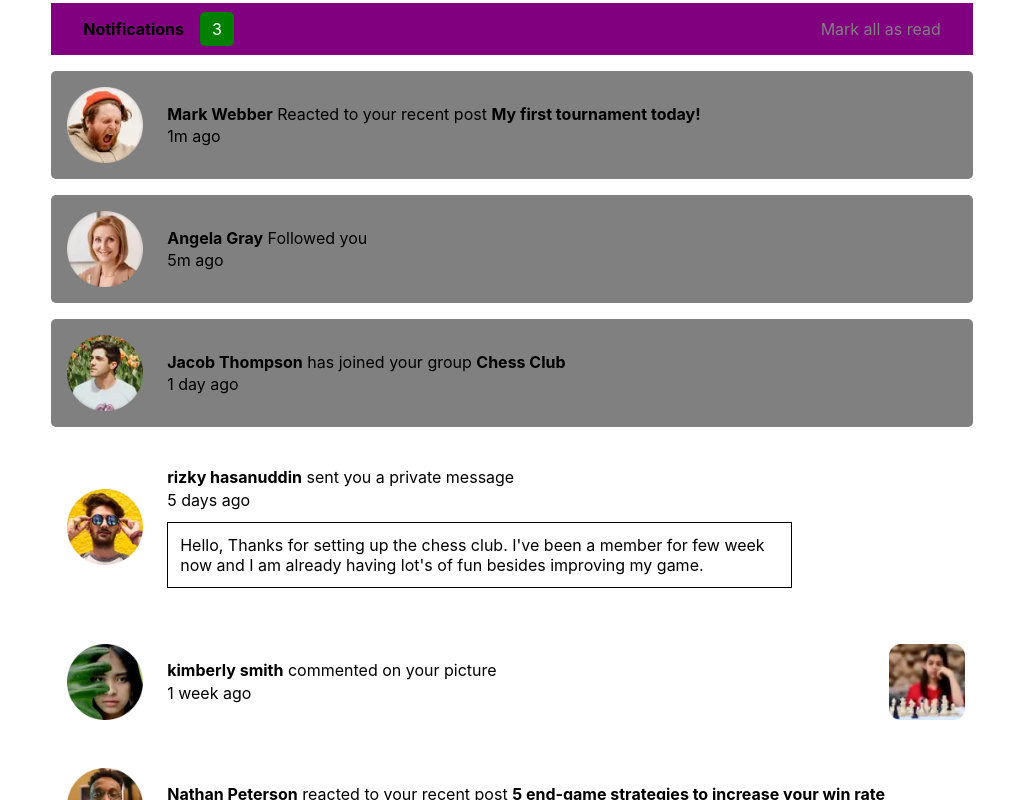
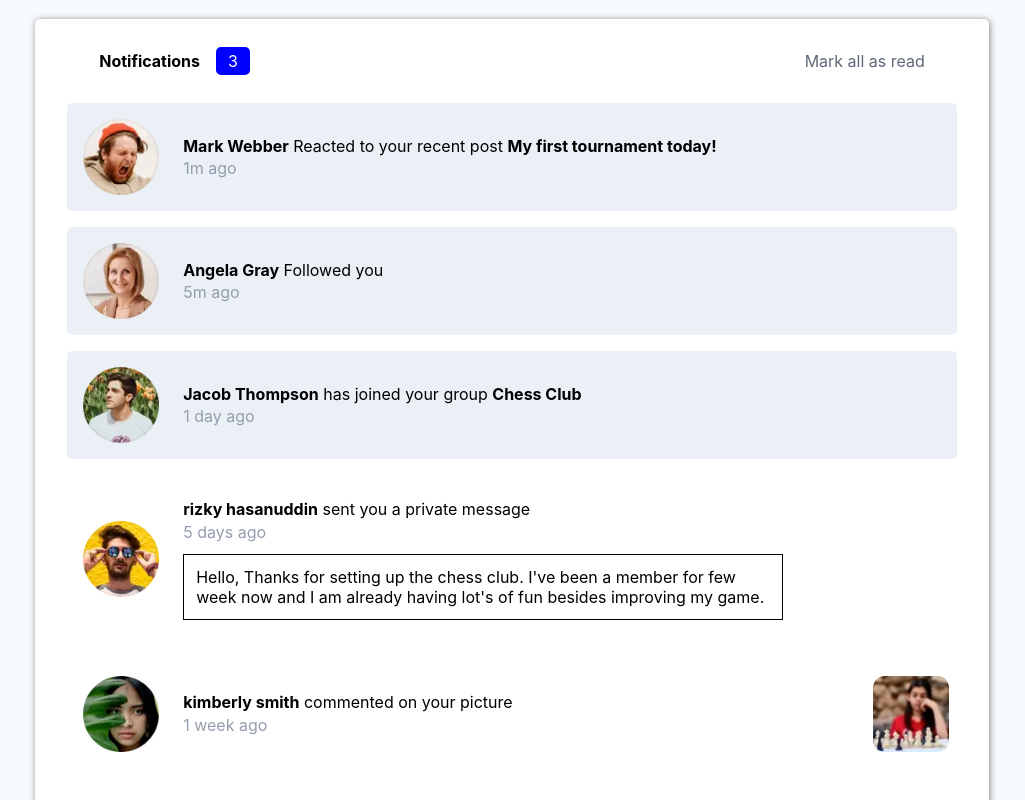
Before and after one commit to preetamvarun/Notifications-Page, a React (Create React App) app: page / in a window 1280 px wide. Shown: the top 800 px of the page, without its empty margins (128-1153 px from the left). Built offline with nearby package versions, Linux system fonts and the light colour scheme.

Commit message:
making the app look better

```diff
--- a/src/Childnot.css
+++ b/src/Childnot.css
@@ -6,7 +6,6 @@
 
 
 .noteCount{
-    background-color: purple;
     display : flex;
     justify-content: space-between;
     padding : 1rem 0rem;
@@ -21,8 +20,12 @@
 .noteCount a{
     display : inline-block;
     text-decoration : none;
-    color : grey;
+    color : hsl(219, 12%, 42%);
     margin-right : 2rem;
+}
+
+.noteCount a:hover{
+    color : blue;
 }
 
 .noteCount > div{
@@ -30,8 +33,8 @@
 }
 
 .noteCount span{
-    background-color: green;
-    padding : .45rem .75rem;
+    background-color: blue;
+    padding : .25rem .75rem;
     border-radius : 5px;
     color : white;
 }
--- a/src/Notifications.js
+++ b/src/Notifications.js
@@ -7,9 +7,9 @@ class Notifications extends Component{
         super(props);
         this.state = {
             track : [
-            {stateful : true, bckColor : 'grey', time : '1m ago', name : 'Mark Webber', msg1 : 'Reacted to your recent post', msg2 : 'My first tournament today!', path : 'mark-webber'},
-            {stateful : true, bckColor : 'grey', time : '5m ago', name : 'Angela Gray', msg1 : 'Followed you', msg2 : null, path : 'angela-gray'},
-            {stateful : true, bckColor : 'grey', time : '1 day ago', name : 'Jacob Thompson', msg1 : 'has joined your group', msg2 : 'Chess Club', path : 'jacob-thompson'},
+            {stateful : true, bckColor : 'hsl(211, 38%, 94%)', time : '1m ago', name : 'Mark Webber', msg1 : 'Reacted to your recent post', msg2 : 'My first tournament today!', path : 'mark-webber'},
+            {stateful : true, bckColor : 'hsl(211, 38%, 94%)', time : '5m ago', name : 'Angela Gray', msg1 : 'Followed you', msg2 : null, path : 'angela-gray'},
+            {stateful : true, bckColor : 'hsl(211, 38%, 94%)', time : '1 day ago', name : 'Jacob Thompson', msg1 : 'has joined your group', msg2 : 'Chess Club', path : 'jacob-thompson'},
             {stateful : false, bckColor : 'white', time : '5 days ago', name : 'rizky hasanuddin', msg1 : 'sent you a private message', msg2 : null, path : 'rizky-hasanuddin'},
             {stateful : false, bckColor : 'white', time : '1 week ago', name : 'kimberly smith', msg1 : 'commented on your picture', msg2 : null, path : 'kimberly-smith'},
             {stateful : false, bckColor : 'white', time : '2 weeks ago', name : 'Nathan Peterson', msg1 : 'reacted to your recent post', msg2 : '5 end-game strategies to increase your win rate', path : 'nathan-peterson'},
@@ -41,7 +41,7 @@ class Notifications extends Component{
         let newTrack = this.state.track;
         newTrack.forEach((obj) => {
             if(obj.name === name){
-                obj.bckColor = obj.bckColor === 'grey' ? 'white' : 'grey';
+                obj.bckColor = obj.bckColor === 'hsl(211, 38%, 94%)' ? 'white' : 'hsl(211, 38%, 94%)';
                 IncCount = obj.bckColor === 'white' ? false : true;
             }
         })
@@ -62,7 +62,8 @@ class Notifications extends Component{
         msg2 = {eachObj.msg2} path = {eachObj.path} stateful = {eachObj.stateful}
         />)
         return(
-            <div>
+            <div style = {{backgroundColor : 'white', padding : '1rem', margin : '1rem 0rem',
+        boxShadow : '.75px .75px 6px grey', borderRadius : '5px'}}>
                 <Childnot count = {this.state.count} clearNots = {this.clearNots}/>
                 {divs}
             </div>
--- a/src/Recentnots.css
+++ b/src/Recentnots.css
@@ -11,6 +11,7 @@
     align-items: center;
     border-radius : 5px;
     position: relative;
+    color : hsl(219, 14%, 63%);
 }
 
 .Recentnots img{
--- a/src/Recentnots.js
+++ b/src/Recentnots.js
@@ -20,10 +20,10 @@ class Recentnots extends Component{
                 onClick = {this.props.stateful && this.handleClick}>
                 <img src = {require(`./images/avatar-${this.props.path}_png.png`)} alt = {this.props.name}/>
                 <div>
-                    <p><b>{this.props.name}</b> {this.props.msg1} <b>{this.props.msg2}</b></p>
+                    <p style = {{color : 'black'}}><b style = {{color : 'black'}}>{this.props.name}</b> {this.props.msg1} <b>{this.props.msg2}</b></p>
                     <p>{this.props.time}</p>
                     {this.props.name === 'rizky hasanuddin' &&
-                    <p>Hello, Thanks for setting up the chess club. I've been a member for
+                    <p style = {{color : 'black'}}>Hello, Thanks for setting up the chess club. I've been a member for
                     few week now and I am already
                     having lot's of fun besides improving my game.</p>
                     }
--- a/src/index.css
+++ b/src/index.css
@@ -5,6 +5,7 @@ body {
     sans-serif;
   -webkit-font-smoothing: antialiased;
   -moz-osx-font-smoothing: grayscale;
+  background-color: hsl(210, 60%, 98%);
 }
 
 code {
```
